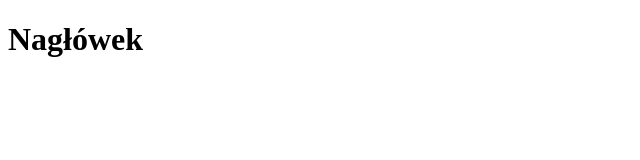
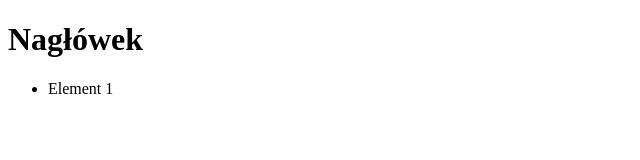
Before and after one commit to GrzegorzKR/repozytorium-test, a plain HTML site: page index.html in a window 1280 px wide. Shown: the full height of the page, 0-640 px from the left. Drawn offline with Linux system fonts and the light colour scheme.

Commit message:
Dodałem listę X

```diff
--- a/index.html
+++ b/index.html
@@ -8,5 +8,8 @@
 </head>
 <body>
     <h1>Nagłówek</h1>
+    <ul>
+        <li>Element 1</li>
+    </ul>
 </body>
 </html>
```
